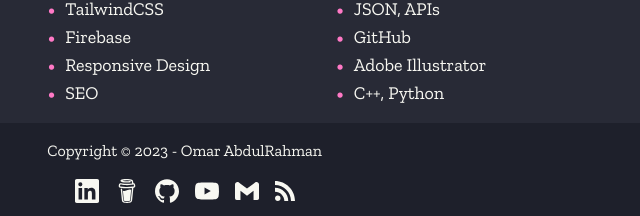
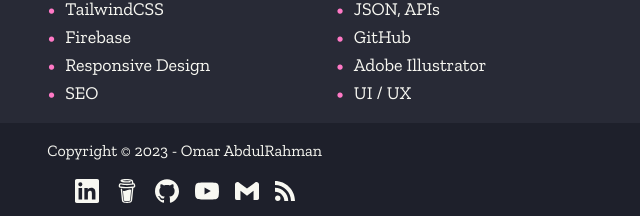
Before and after one commit to omarr45/astro-portfolio, an Astro site: page /cv in a window 1280 px wide. Shown: the part 1390-1606 px from the top of the page, 448-1088 px from the left. Built offline with nearby package versions, Linux system fonts and the light colour scheme; Astro itself is replaced by a stand-in of ours.

Commit message:
new skills

```diff
--- a/src/pages/cv/index.astro
+++ b/src/pages/cv/index.astro
@@ -135,7 +135,7 @@ import MainLayout from '../../layouts/MainLayout.astro';
         <p>Adobe Illustrator</p>
       </li>
       <li>
-        <p>C++, Python</p>
+        <p>UI / UX</p>
       </li>
     </ul>
   </section>
```
